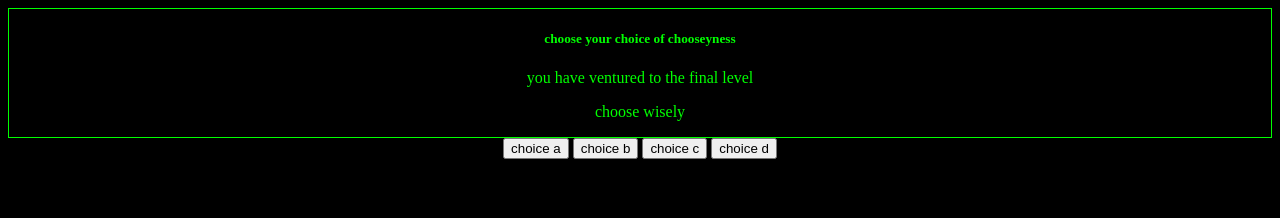
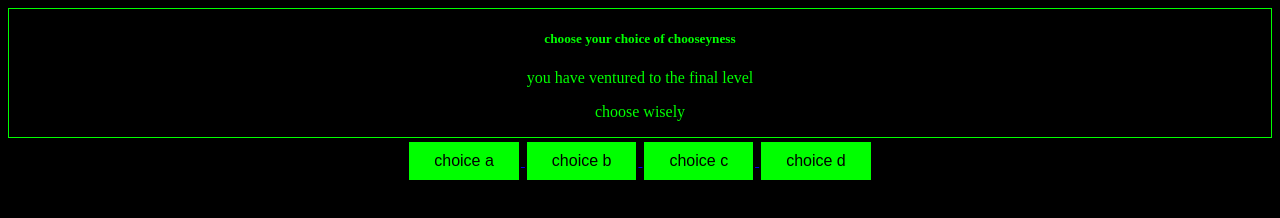
Before and after one commit to bobskos/adventure3, a plain HTML site: page index.html in a window 1280 px wide. Drawn offline with Linux system fonts and the light colour scheme.

Commit message:
Update index.html

```diff
--- a/index.html
+++ b/index.html
@@ -11,10 +11,10 @@
   <p>choose wisely</p>
 </div>
 
-    <a href="https://www.youtube.com/watch?v=dtER80sOjX4"><button>choice a</button></a>
-    <a href="https://bobskos.github.io/test/"><button>choice b</button></a>
-     <a href="https://www.youtube.com/watch?v=dtER80sOjX4"><button>choice c</button></a>
-    <a href="https://bobskos.github.io/test/"><button>choice d</button></a>
+   <a href="https://www.youtube.com/watch?v=dtER80sOjX4"target="_blank">  <button class="button">choice a</button>
+    <a href="https://www.youtube.com/watch?v=dtER80sOjX4"target="_blank">  <button class="button">choice b</button>
+    <a href="https://www.youtube.com/watch?v=dtER80sOjX4"target="_blank">  <button class="button">choice c</button>
+    <a href="https://bobskos.github.io/adventure3/"target="_blank">  <button class="button">choice d</button>
 
   </body>
 
@@ -23,6 +23,17 @@
       background-color:#000000;
       text-align:center;
     }
+    .button {
+  background-color: #00ff00; /* lime */
+  border: none;
+  color: black;
+  padding: 10px 25px;
+  text-align: center;
+  text-decoration: none;
+  display: inline-block;
+  font-size: 16px;
+  margin: 4px 2px;
+  cursor: crosshair;
   </style>
 
 </html>
```
